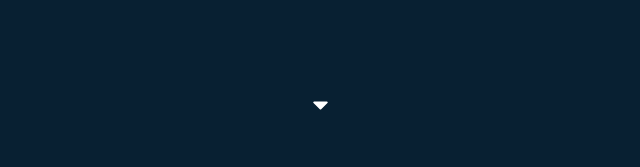
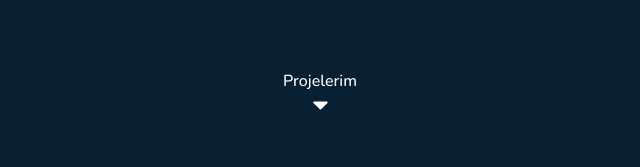
Before and after one commit to Barbaros-Dev/barbaros-site, a React (Create React App) app: page / in a window 1280 px wide. Shown: the part 523-690 px from the top of the page, without its empty margins (320-960 px from the left). Built offline with nearby package versions, Linux system fonts and the light colour scheme.

Commit message:
Update App.js

```diff
--- a/src/App.js
+++ b/src/App.js
@@ -71,6 +71,7 @@ function App() {
           </a>
         </div>
         <a href='#projects' className='scroll'>
+          Projelerim
           <FaCaretDown size={25}></FaCaretDown>
         </a>
       </div>
```
